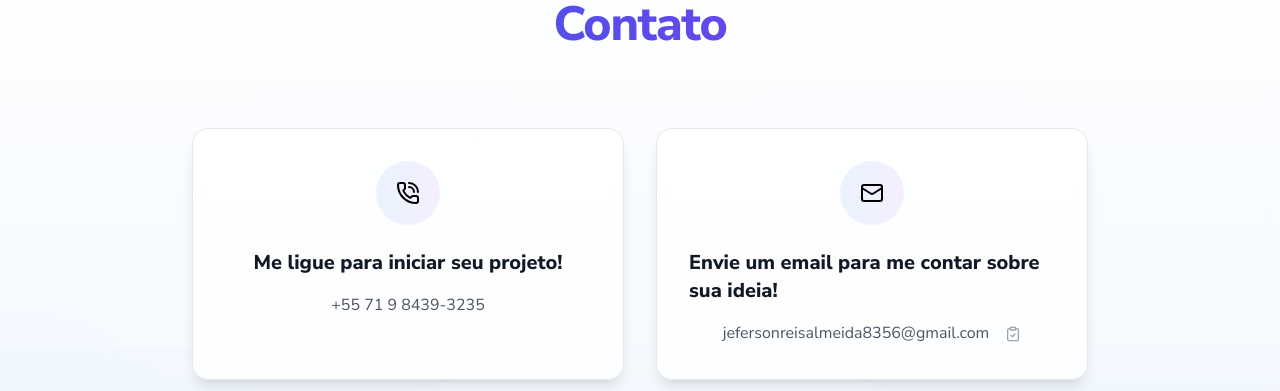
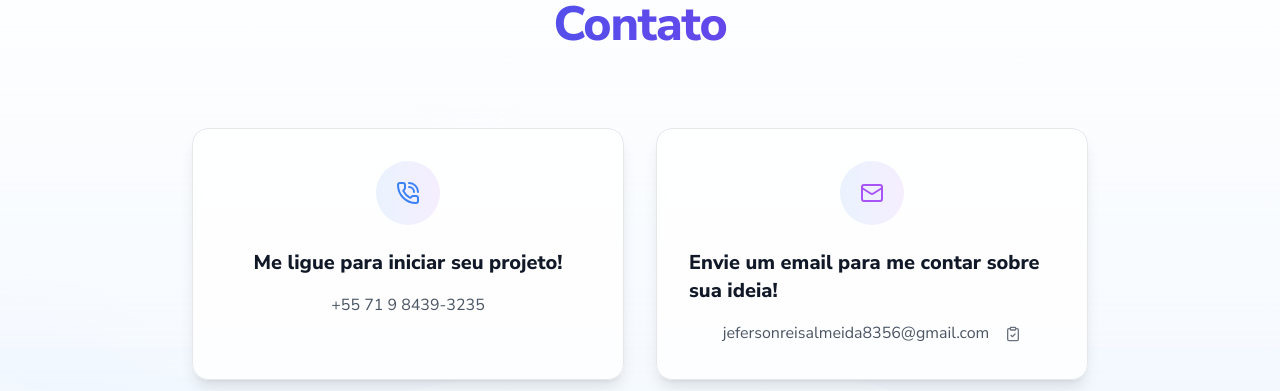
Before and after one commit to Jeffinp/jefersonreis.portifolio, a React (Vite) app: page / in a window 1280 px wide. Shown: the part 9102-9493 px from the top of the page. Built offline with nearby package versions, Linux system fonts and the light colour scheme.

Commit message:
ajustar estilos dos ícones de contato para incluir transições de cores e melhorar a acessibilidade

```diff
--- a/src/containers/Contact.jsx
+++ b/src/containers/Contact.jsx
@@ -54,7 +54,7 @@ const Contact = () => {
 
     const contactInfo = [
         {
-            icon: <PhoneCall className="w-6 h-6" aria-hidden="true" />,
+            icon: <PhoneCall className="w-6 h-6 text-blue-500 dark:text-blue-400 group-hover:text-blue-600 dark:group-hover:text-blue-300 transition-colors duration-300" aria-hidden="true" />,
             title: t('contact.callMe'),
             link: 'https://wa.me/qr/KW2XXA46XAXNH1',
             linkText: t('contact.phone'),
@@ -62,13 +62,13 @@ const Contact = () => {
             delay: 0.1
         },
         {
-            icon: <Mail className="w-6 h-6" aria-hidden="true" />,
+            icon: <Mail className="w-6 h-6 text-purple-500 dark:text-purple-400 group-hover:text-purple-600 dark:group-hover:text-purple-300 transition-colors duration-300" aria-hidden="true" />,
             title: t('contact.emailMe'),
             link: 'mailto:jefersonreisalmeida8356@gmail.com',
             linkText: t('contact.email'),
             ariaLabel: t('contact.ariaEmail'),
             extraAction: {
-                icon: <ClipboardCheck className="w-4 h-4 ml-2" />,
+                icon: <ClipboardCheck className="w-4 h-4 ml-2 text-gray-500 hover:text-purple-500 dark:text-gray-400 dark:hover:text-purple-400 transition-colors duration-300" />,
                 label: t('contact.copyEmail'),
                 action: handleCopyEmail
             },
```
